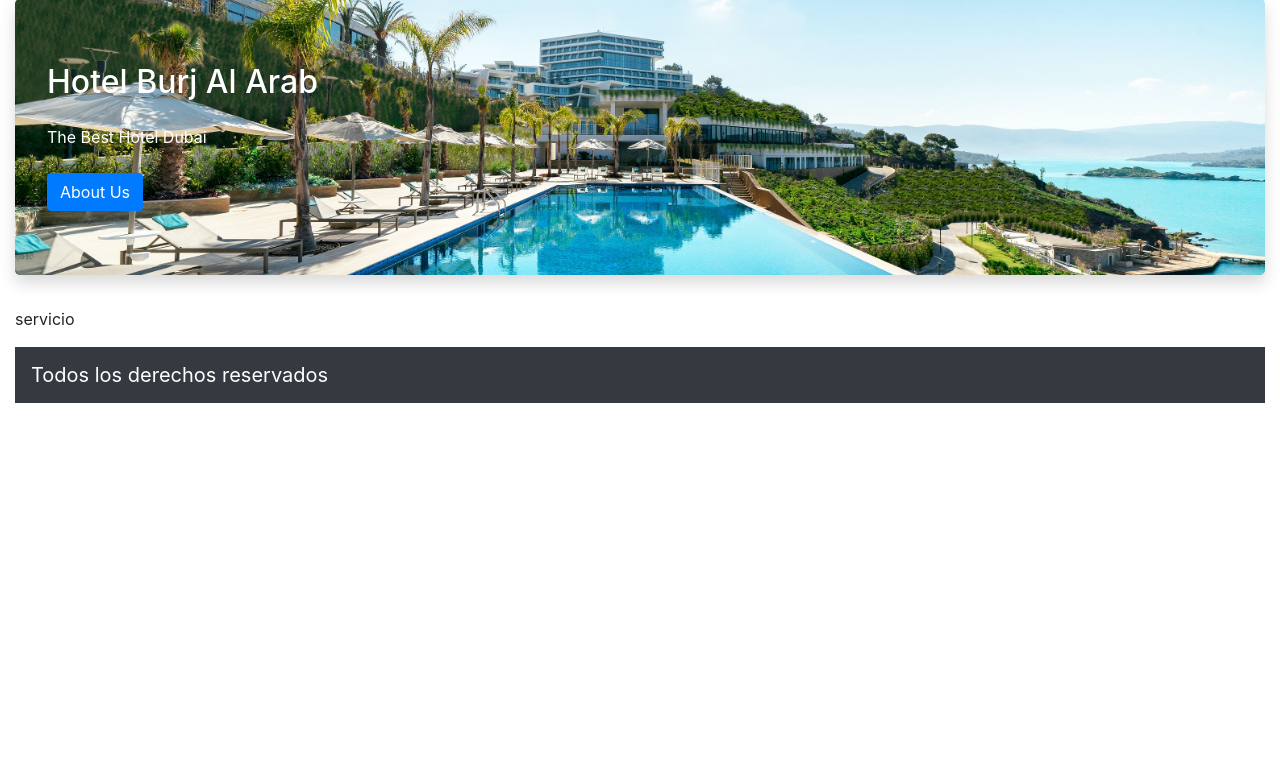
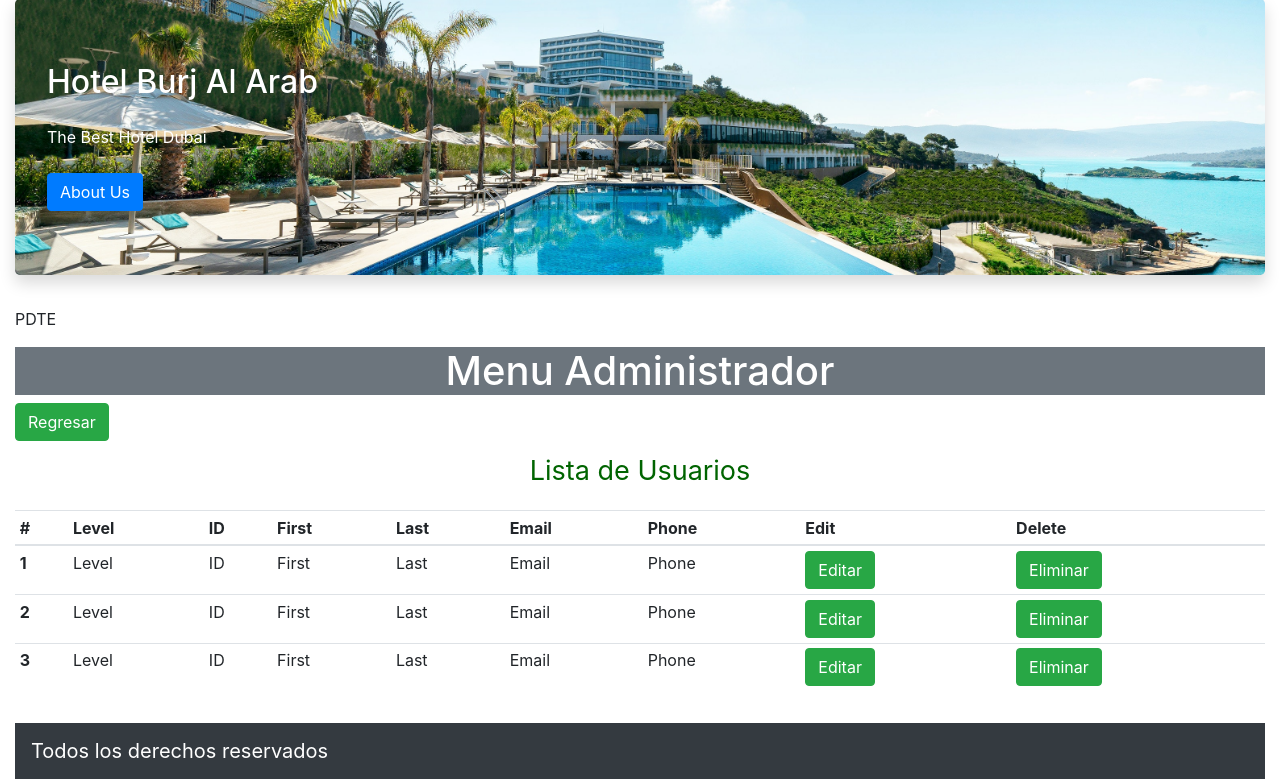
Before and after one commit to mathbrahian/grupo1, a Flask app: page /admin/lista_usuario in a window 1280 px wide. Shown: the part 81-860 px from the top of the page. Before the commit the page ends 484 px from the top, so only its background shows below. Run offline with Flask 2, Linux system fonts and the light colour scheme.

Commit message:
By Joanella

```diff
--- a/templates/admin/consultar_comentarios.html
+++ b/templates/admin/consultar_comentarios.html
@@ -1,5 +1,5 @@
 {% extends "index.html" %}
 
 {% block content %}
-<p>servicio</p>
+<p>PDTE</p>
 {% endblock %}
--- a/templates/admin/crear_usuario.html
+++ b/templates/admin/crear_usuario.html
@@ -23,7 +23,7 @@
 <fieldset>
     <legend class="text-center header">Formulario Creacion de Usuario</legend>
 
-    <div class="form-group"> <!-- State Button -->
+    <div class="form-group">
         <label for="nivel_id" class="control-label">Tipo de Usuario</label>
         <select class="form-control" id="nivel_id">
             <option selected disabled>-- Por favor seleccione una opcion --</option>
--- a/templates/admin/gestionar_comentarios.html
+++ b/templates/admin/gestionar_comentarios.html
@@ -1,5 +1,5 @@
 {% extends "index.html" %}
 
 {% block content %}
-<p>servicio</p>
+<p>PDTE</p>
 {% endblock %}
--- a/templates/admin/lista_usuario.html
+++ b/templates/admin/lista_usuario.html
@@ -1,5 +1,79 @@
 {% extends "index.html" %}
 
 {% block content %}
-<p>servicio</p>
+<p>PDTE</p>
+<style>
+    .header {
+        color:darkgreen;
+        font-size: 27px;
+        padding: 10px;
+    }
+  </style>
+  <h1  class="bg-secondary text-white text-center"> Menu Administrador</h1>
+  <div class="btn-group">
+      <button type="button" class="btn btn-success">Regresar</button>
+  </div>
+  <form class="form-group" method="post">
+    <fieldset>
+        <legend class="text-center header">Lista de Usuarios</legend>
+        <div class="form-group">
+
+
+<table class="table table-sm">
+    <thead>
+      <tr>
+        <th scope="col">#</th>
+        <th scope="col">Level</th>
+        <th scope="col">ID</th>
+        <th scope="col">First</th>
+        <th scope="col">Last</th>
+        <th scope="col">Email</th>
+        <th scope="col">Phone</th>
+        <th scope="col">Edit</th>
+        <th scope="col">Delete</th>
+      </tr>
+    </thead>
+    <tbody>
+      <tr>
+        <th scope="row">1</th>
+        <td>Level</td>
+        <td>ID</td>
+        <td>First</td>
+        <td>Last</td>
+        <td>Email</td>
+        <td>Phone</td>
+        <td><button type="button" class="btn btn-success">Editar</button></td>
+        <td><button type="button" class="btn btn-success">Eliminar</button></td>
+      </tr>
+      <tr>
+        <th scope="row">2</th>
+        <td>Level</td>
+        <td>ID</td>
+        <td>First</td>
+        <td>Last</td>
+        <td>Email</td>
+        <td>Phone</td>
+        <td><button type="button" class="btn btn-success">Editar</button></td>
+        <td><button type="button" class="btn btn-success">Eliminar</button></td>
+      </tr>
+      <tr>
+        <th scope="row">3</th>
+        <td>Level</td>
+        <td>ID</td>
+        <td>First</td>
+        <td>Last</td>
+        <td>Email</td>
+        <td>Phone</td>
+        <td><button type="button" class="btn btn-success">Editar</button></td>
+        <td><button type="button" class="btn btn-success">Eliminar</button></td>
+      </tr>
+    </tbody>
+  </table>
+
+
+</div>
+</fieldset>
+</form>
+
+
 {% endblock %}
```
Also changed, not shown: templates/admin/gestionar_usuarios.html (+15 -2 lines), templates/admin/menu_administrador.html (+36 -14 lines), static/HabImg.png (added).
